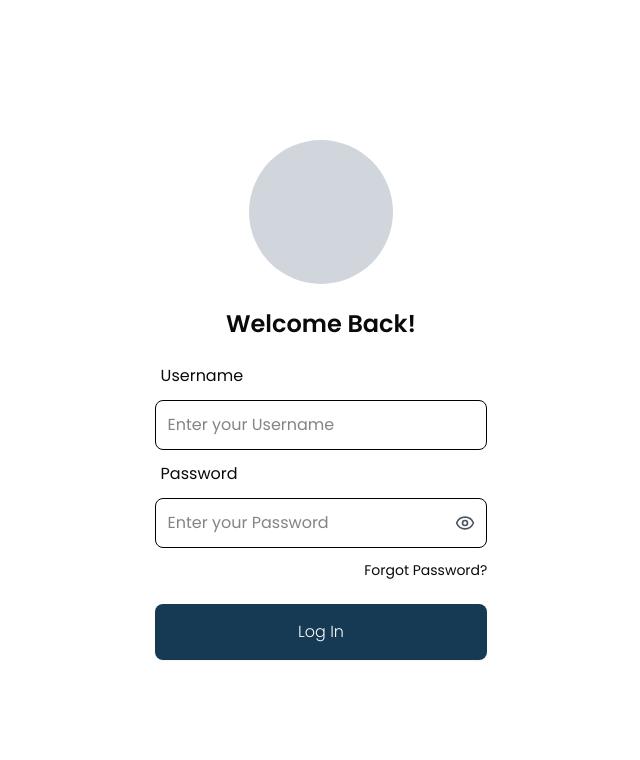
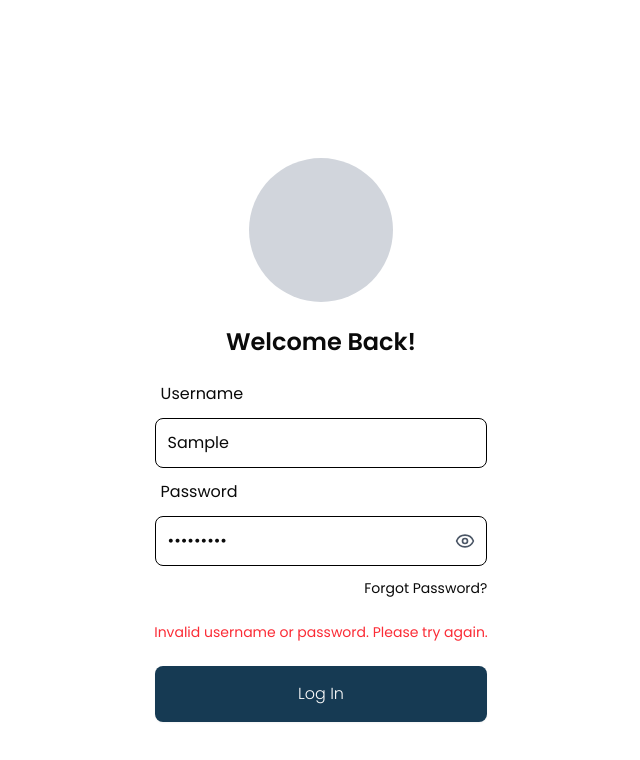
Before and after one commit to cssweng-skmlhoai/kabuhayandb-frontend, a React (Vite) app: page /login in a window 1280 px wide. Both pictures are taken after typing "Sample", "Sample123" into the empty fields and a click on the button "Log In". Shown: the top 760 px of the page, without its empty margins (319-959 px from the left). Built offline with nearby package versions, Linux system fonts and the light colour scheme; no server answers.

Commit message:
login error message

```diff
--- a/src/authStore.js
+++ b/src/authStore.js
@@ -28,7 +28,6 @@ const useAuthStore = create(
           );
 
           const user = res.data.user;
-          console.log(user);
           set({
             isAuth: true,
             isAdmin: user.is_admin,
@@ -41,6 +40,7 @@ const useAuthStore = create(
             isAdmin: false,
             memberId: null,
           });
+          throw error;
         }
       },
 
--- a/src/pages/Landing.jsx
+++ b/src/pages/Landing.jsx
@@ -5,7 +5,7 @@ import { Link } from "react-router-dom";
 
 const Landing = () => {
   return (
-    <div className="w-screen h-screen flex justify-center items-center">
+    <div className="h-screen flex justify-center items-center">
       <div className="flex flex-col justify-center items-center gap-10 font-poppins">
         <img
           src={Logo}
--- a/src/pages/Login.jsx
+++ b/src/pages/Login.jsx
@@ -8,6 +8,8 @@ const Login = () => {
   const [username, setUsername] = useState("");
   const [password, setPassword] = useState("");
   const [showPassword, setShowPassword] = useState(false);
+  const [errorMessage, setErrorMessage] = useState("");
+
   const { isAuth, isAdmin, memberId, login } = useAuthStore();
   const navigate = useNavigate();
 
@@ -35,11 +37,12 @@ const Login = () => {
       }
     } catch (error) {
       console.log(error);
+      setErrorMessage("Invalid username or password. Please try again.");
     }
   };
 
   return (
-    <div className="w-screen h-screen flex justify-center items-center">
+    <div className="h-screen flex justify-center items-center my-10">
       <form
         onSubmit={handleLogin}
         className="flex flex-col justify-center items-center gap-10 font-poppins w-full lg:gap-6"
@@ -93,6 +96,12 @@ const Login = () => {
           </p>
         </div>
 
+        {errorMessage && (
+          <p className="text-red-500 text-sm w-3/5 lg:w-1/2 xl:w-2/5 text-center">
+            {errorMessage}
+          </p>
+        )}
+
         <div className="w-[65%] flex justify-center">
           <Button
             type="submit"
```
